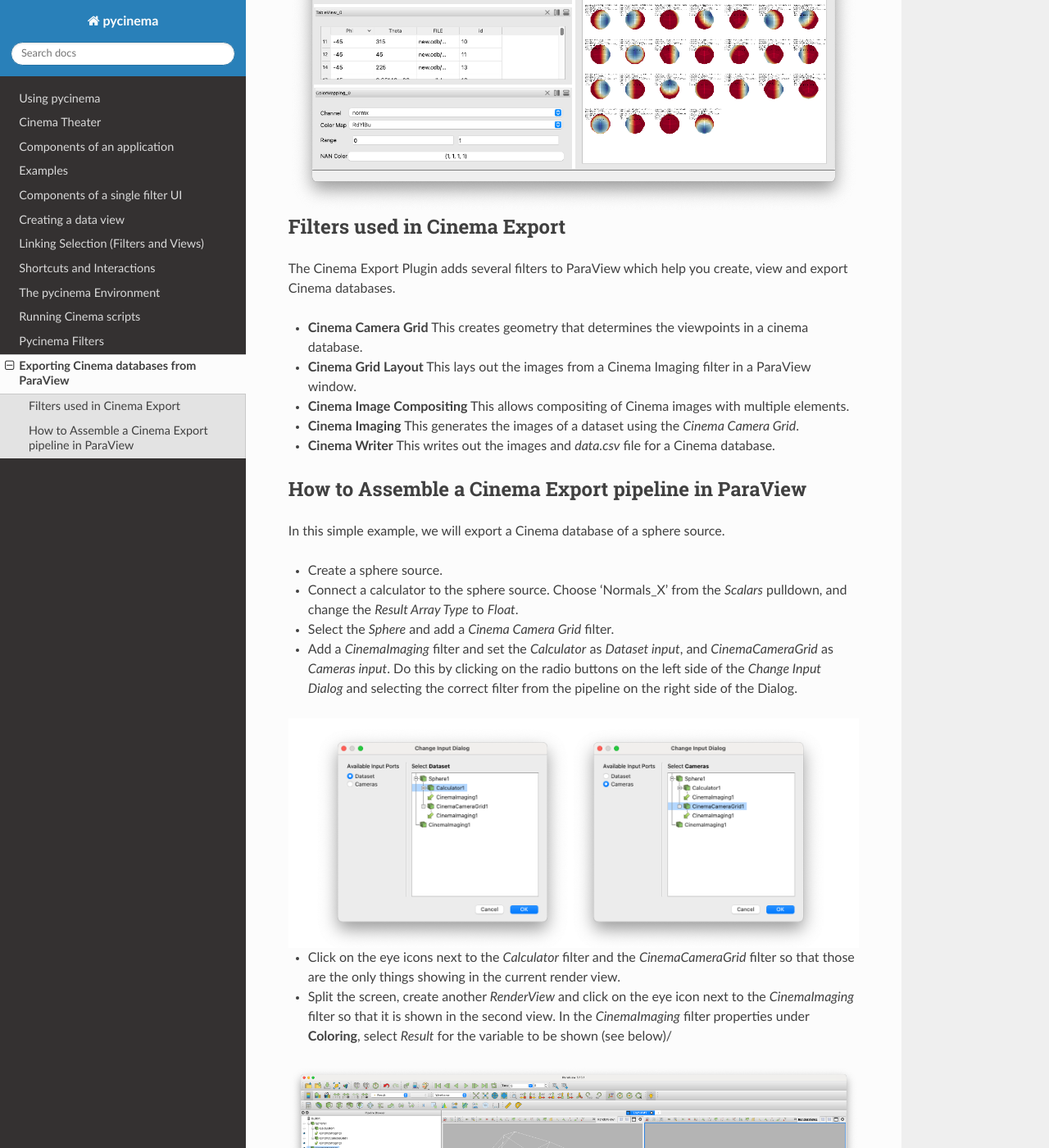
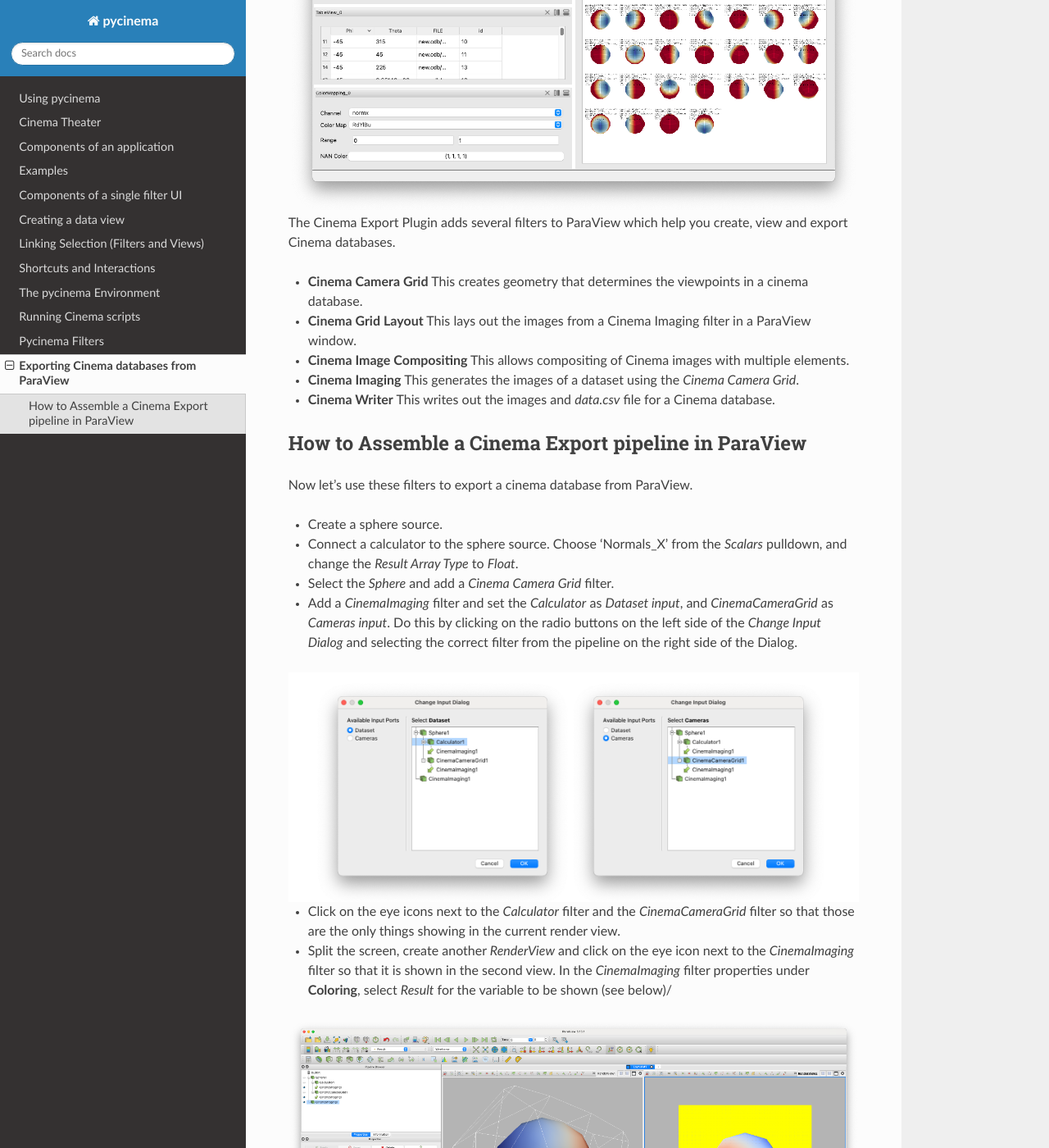
Before and after one commit to cinemascience/pycinema-readthedocs, a Sphinx documentation site: the page built from docs/source/plugin.rst, in a window 1280 px wide and 1400 px high, scrolled down 1005 px. Shown: the whole window at 82% size. Built offline with Sphinx 7.4.7 and the Read the Docs theme 3.1.0, drawn with Linux system fonts in a browser that asks for light colours; pages that are not in the unit, such as notebooks, are missing from menus; some of the changed text lies outside the part shown.

Commit message:
updating hierarchy

```diff
--- a/docs/source/plugin.rst
+++ b/docs/source/plugin.rst
@@ -26,8 +26,6 @@ database, and explore ways to recolor the images interactively.
    :align: center
 
 
-Filters used in Cinema Export
------------------------------
 The Cinema Export Plugin adds several filters to ParaView which help you
 create, view and export Cinema databases.
 
@@ -49,7 +47,7 @@ create, view and export Cinema databases.
 How to Assemble a Cinema Export pipeline in ParaView
 ----------------------------------------------------
 
-In this simple example, we will export a Cinema database of a sphere source.
+Now let's use these filters to export a cinema database from ParaView.
 
 - Create a sphere source.
 
@@ -79,13 +77,13 @@ In this simple example, we will export a Cinema database of a sphere source.
 
 - Select the *CinemaImaging* filter, and add a *CinemaImageGridLayout* filter
   to it. Then select the second render view by clicking in the window, and then
-  click the *Zoom to Data* button to show all the images (see below).
+  click the ``Zoom to Data`` button to show all the images (see below).
 
 .. image:: img/plugin_allimages.png
    :align: center
 
 - To write this database to disk, select the *CinemaImaging* filter and add a
   *CinemaWriter* filter. Type a valid path *ending in .cdb* in the *Output
-  Directory* text box, then click the *Apply* button. This will write images to
-  the output directory. Then click the *Create data.csv* button. This will
-  write out the `data.csv` file in the Cinema database directory.
+  Directory* text box, then click the ``Apply`` button. This will write images to
+  the output directory. Then click the ``Create data.csv`` button. This will
+  write out the ``data.csv`` file in the Cinema database directory.
```
